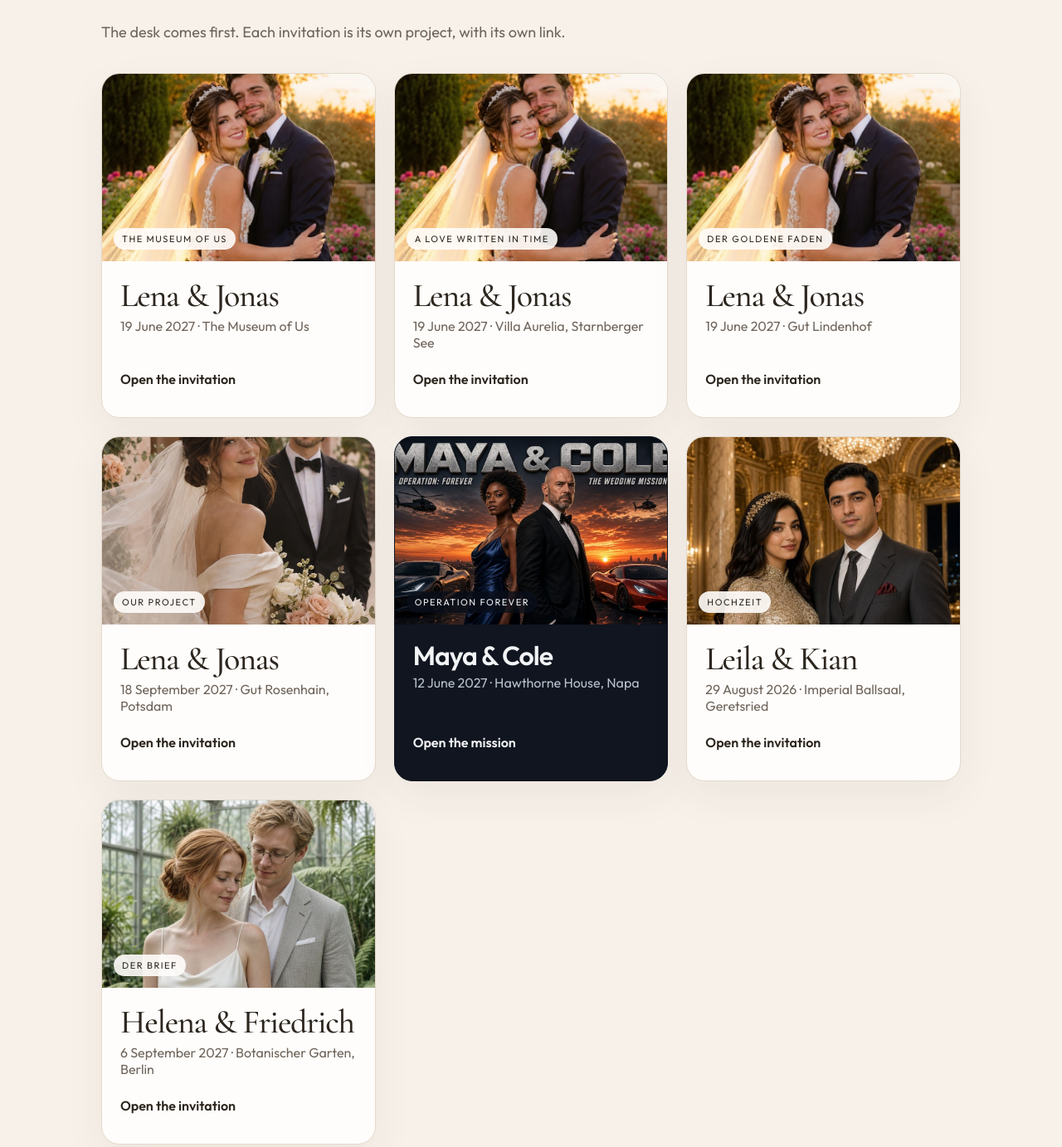
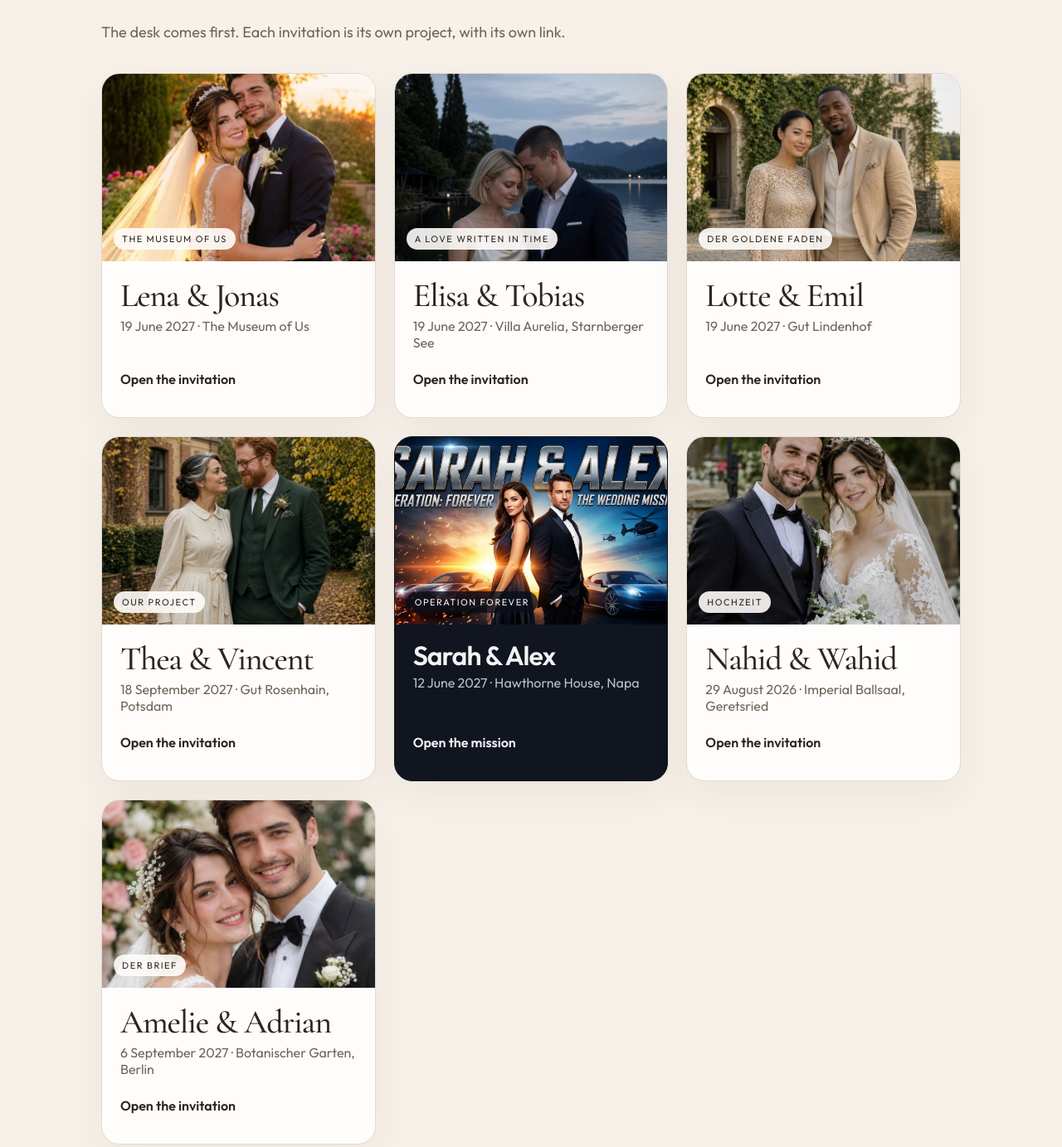
Before and after one commit to cod-ies/invitation-desk, a plain HTML site: page index.html in a window 1280 px wide. Shown: the part 100-1483 px from the top of the page at 83% size. Drawn offline with nearby package versions, Linux system fonts and the light colour scheme.

Commit message:
Rename the last three Lena cards and restore Sarah, Nahid, and Amelie.
The Museum of Us stays Lena and Jonas; the next three couples now look different.

Co-authored-by: Cursor <cursoragent@cursor.com>

```diff
--- a/index.html
+++ b/index.html
@@ -90,66 +90,66 @@
       </a>
       <a class="project" href="https://cod-ies.github.io/lena-jonas-love-in-time/">
         <div class="frame">
-          <img src="images/lena-love-in-time.jpg" alt="Lena and Jonas in golden evening light" style="object-position: center 28%;">
+          <img src="images/elisa-tobias.jpg?v=2" alt="Elisa and Tobias on the lake dock" style="object-position: center 22%;">
           <span class="tag">A love written in time</span>
         </div>
         <div class="body">
-          <h2>Lena &amp; Jonas</h2>
+          <h2>Elisa &amp; Tobias</h2>
           <p class="when">19 June 2027 · Villa Aurelia, Starnberger See</p>
           <p class="open">Open the invitation</p>
         </div>
       </a>
       <a class="project" href="https://cod-ies.github.io/lena-jonas-goldener-faden/">
         <div class="frame">
-          <img src="images/lena-goldener-faden.jpg" alt="Lena and Jonas in golden evening light" style="object-position: center 28%;">
+          <img src="images/lotte-emil.jpg?v=2" alt="Lotte and Emil at the country manor" style="object-position: center 20%;">
           <span class="tag">Der goldene Faden</span>
         </div>
         <div class="body">
-          <h2>Lena &amp; Jonas</h2>
+          <h2>Lotte &amp; Emil</h2>
           <p class="when">19 June 2027 · Gut Lindenhof</p>
           <p class="open">Open the invitation</p>
         </div>
       </a>
       <a class="project" href="https://cod-ies.github.io/lena-jonas-einladung/">
         <div class="frame">
-          <img src="images/lena.jpg" alt="Lena and Jonas in the villa garden">
+          <img src="images/thea-vincent.jpg?v=2" alt="Thea and Vincent in the villa garden">
           <span class="tag">Our project</span>
         </div>
         <div class="body">
-          <h2>Lena &amp; Jonas</h2>
+          <h2>Thea &amp; Vincent</h2>
           <p class="when">18 September 2027 · Gut Rosenhain, Potsdam</p>
           <p class="open">Open the invitation</p>
         </div>
       </a>
       <a class="project mission" href="https://cod-ies.github.io/sarah-alex-operation-forever/">
         <div class="frame">
-          <img src="images/maya-cole.jpg?v=2" alt="Maya and Cole, Operation Forever">
+          <img src="images/sarah-alex.jpg" alt="Sarah and Alex, Operation Forever">
           <span class="tag">Operation Forever</span>
         </div>
         <div class="body">
-          <h2>Maya &amp; Cole</h2>
+          <h2>Sarah &amp; Alex</h2>
           <p class="when">12 June 2027 · Hawthorne House, Napa</p>
           <p class="open">Open the mission</p>
         </div>
       </a>
       <a class="project" href="https://cod-ies.github.io/nahid-vahid-wedding/">
         <div class="frame">
-          <img src="images/leila-kian.jpg?v=2" alt="Leila and Kian in the ballroom" style="object-position: center 18%;">
+          <img src="images/nahid-wahid.jpg?v=2" alt="Nahid and Wahid" style="object-position: center 24%;">
           <span class="tag">Hochzeit</span>
         </div>
         <div class="body">
-          <h2>Leila &amp; Kian</h2>
+          <h2>Nahid &amp; Wahid</h2>
           <p class="when">29 August 2026 · Imperial Ballsaal, Geretsried</p>
           <p class="open">Open the invitation</p>
         </div>
       </a>
       <a class="project" href="https://cod-ies.github.io/amelie-adrian-brief/">
         <div class="frame">
-          <img src="images/helena-friedrich.jpg?v=2" alt="Helena and Friedrich in the palm house" style="object-position: center 22%;">
+          <img src="images/amelie-adrian.jpg" alt="Amelie and Adrian by a flower wall" style="object-position: center 24%;">
           <span class="tag">Der Brief</span>
         </div>
         <div class="body">
-          <h2>Helena &amp; Friedrich</h2>
+          <h2>Amelie &amp; Adrian</h2>
           <p class="when">6 September 2027 · Botanischer Garten, Berlin</p>
           <p class="open">Open the invitation</p>
         </div>
```
Also changed, not shown: images/elisa-tobias.jpg (added), images/lotte-emil.jpg (added), images/thea-vincent.jpg (added).
